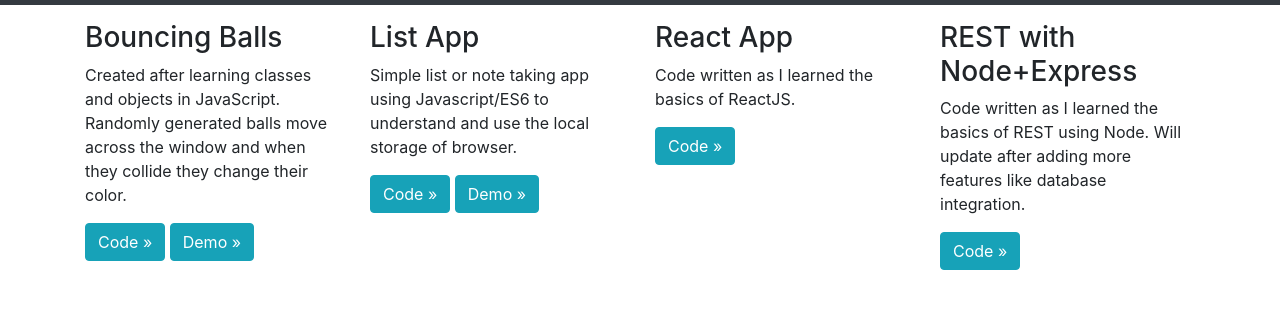
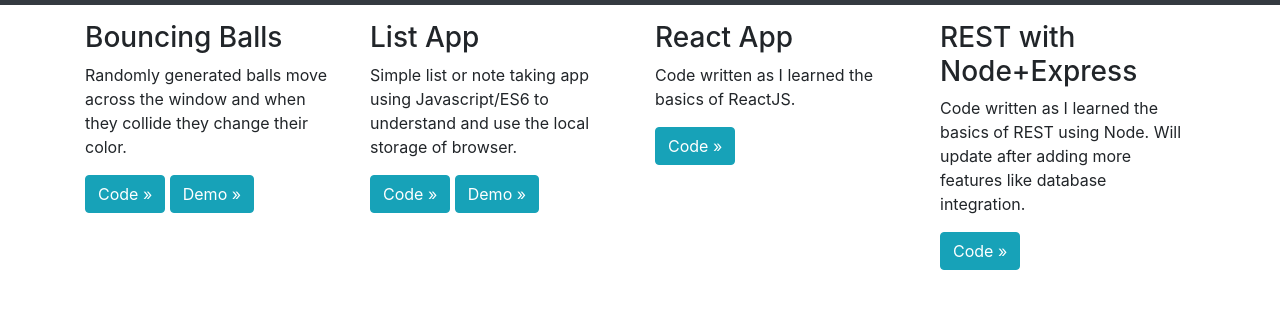
Before and after one commit to ananthk324/ananthk324.github.io, a plain HTML site: page index.html in a window 1280 px wide. Shown: the part 51-360 px from the top of the page. Drawn offline with nearby package versions, Linux system fonts and the light colour scheme.

Commit message:
Update index.html

```diff
--- a/index.html
+++ b/index.html
@@ -34,8 +34,7 @@
     <div class="row">
         <div class="col-md-6 col-lg-4 col-xl-3">
             <h3>Bouncing Balls</h3>
-            <p>Created after learning classes and objects in JavaScript.
-				Randomly generated balls move across the window and when they collide they change their color.</p>
+            <p>Randomly generated balls move across the window and when they collide they change their color.</p>
             <p><a href="https://github.com/ananthk324/bouncing-balls" target="_blank" class="btn btn-info">Code &raquo;</a>
 			<a href="https://ananthk324.github.io/bouncing-balls/" target="_blank" class="btn btn-info">Demo &raquo;</a></p>
         </div>
```
